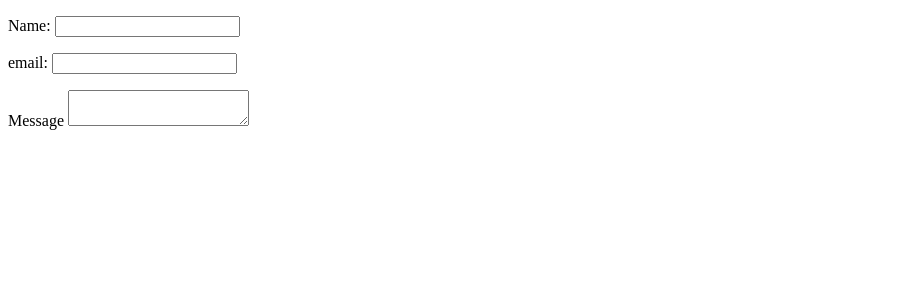
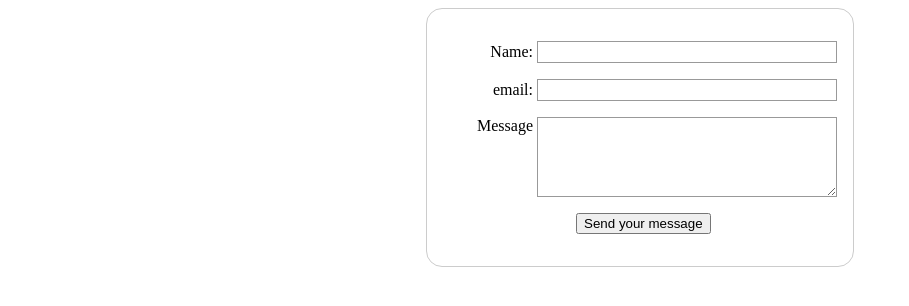
Before and after one commit to AmalKrishnaS/html-form, a plain HTML site: page index.html in a window 1280 px wide. Shown: the whole page, without its empty margins (0-909 px from the left). Drawn offline with Linux system fonts and the light colour scheme.

Commit message:
Style form
Added basic styling to the form

```diff
--- a/index.html
+++ b/index.html
@@ -2,6 +2,7 @@
 <html lang="en">
 <head>
     <meta charset="UTF-8">
+    <link rel="stylesheet" href="./style.css">
     <meta name="viewport" content="width=device-width, initial-scale=1.0">
     <title>Html Form</title>
 </head>
@@ -21,6 +22,10 @@
             <label for="message">Message</label>
             <textarea name="user_message" id="message"></textarea>
         </p>
+
+        <p>
+            <button type="submit">Send your message</button>
+        </p>
     </form>
 </body>
 </html>
--- /dev/null
+++ b/style.css
@@ -0,0 +1,61 @@
+body {
+    /* Center the form on the page */
+    text-align: center;
+  }
+
+  form {
+    display: inline-block;
+    /* Form outline */
+    padding: 1em;
+    border: 1px solid #ccc;
+    border-radius: 1em;
+  }
+
+  p + p {
+    margin-top: 1em;
+  }
+
+  label {
+    /* Uniform size & alignment */
+    display: inline-block;
+    min-width: 90px;
+    text-align: right;
+  }
+
+  input,
+  textarea {
+    /* To make sure that all text fields have the same font settings
+       By default, text areas have a monospace font */
+    font: 1em sans-serif;
+    /* Uniform text field size */
+    width: 300px;
+    box-sizing: border-box;
+    /* Match form field borders */
+    border: 1px solid #999;
+  }
+
+  input:focus,
+  textarea:focus {
+    /* Set the outline width and style */
+    outline-style: solid;
+    /* To give a little highlight on active elements */
+    outline-color: #000;
+  }
+
+  textarea {
+    /* Align multiline text fields with their labels */
+    vertical-align: top;
+    /* Provide space to type some text */
+    height: 5em;
+  }
+
+  .button {
+    /* Align buttons with the text fields */
+    padding-left: 90px; /* same size as the label elements */
+  }
+
+  button {
+    /* This extra margin represent roughly the same space as the space
+       between the labels and their text fields */
+    margin-left: 0.5em;
+  }
```
